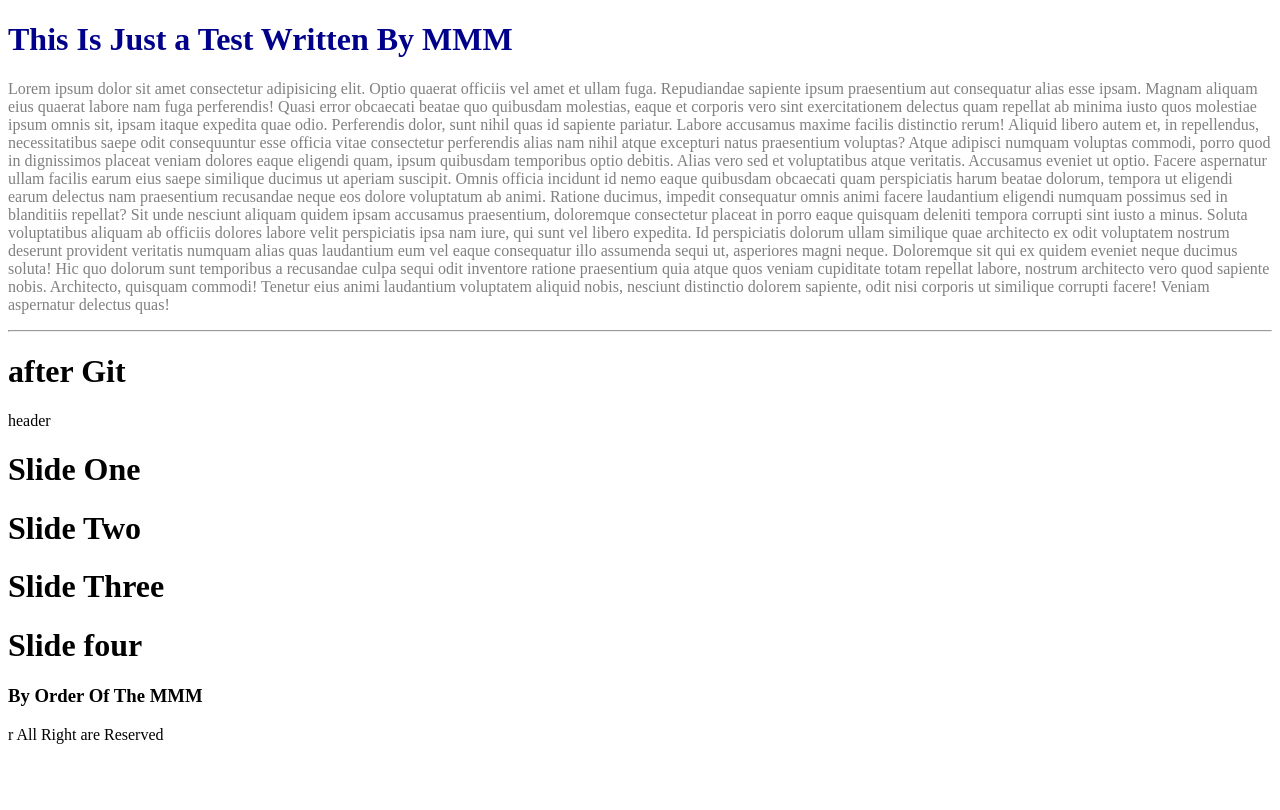
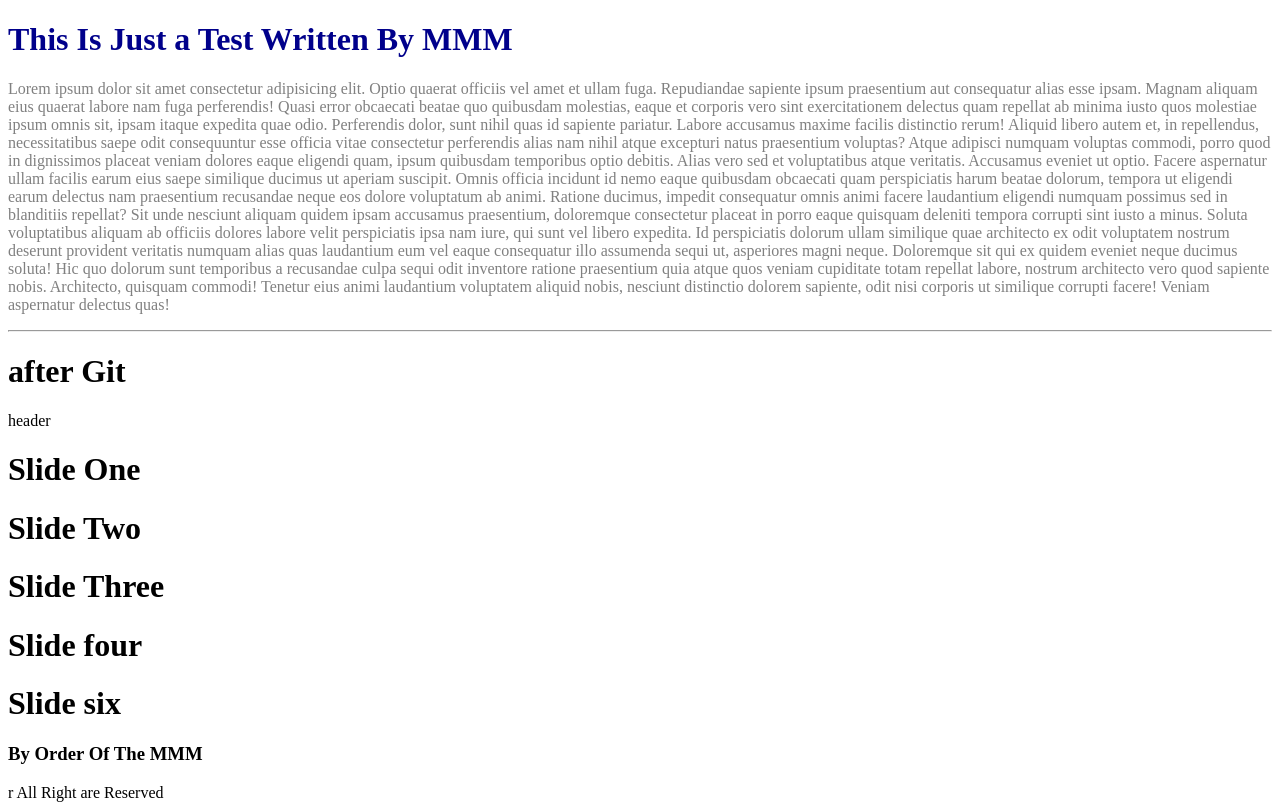
Before and after one commit to MMMojarrabian/GitHub-Test, a plain HTML site: page index.html in a window 1280 px wide. Drawn offline with Linux system fonts and the light colour scheme.

Commit message:
Update index.html

```diff
--- a/index.html
+++ b/index.html
@@ -20,7 +20,7 @@
         <h1>Slide Two</h1>
         <h1>Slide Three</h1>
         <h1>Slide four</h1>
-
+        <h1>Slide six</h1>
 
 
      </div>
```
